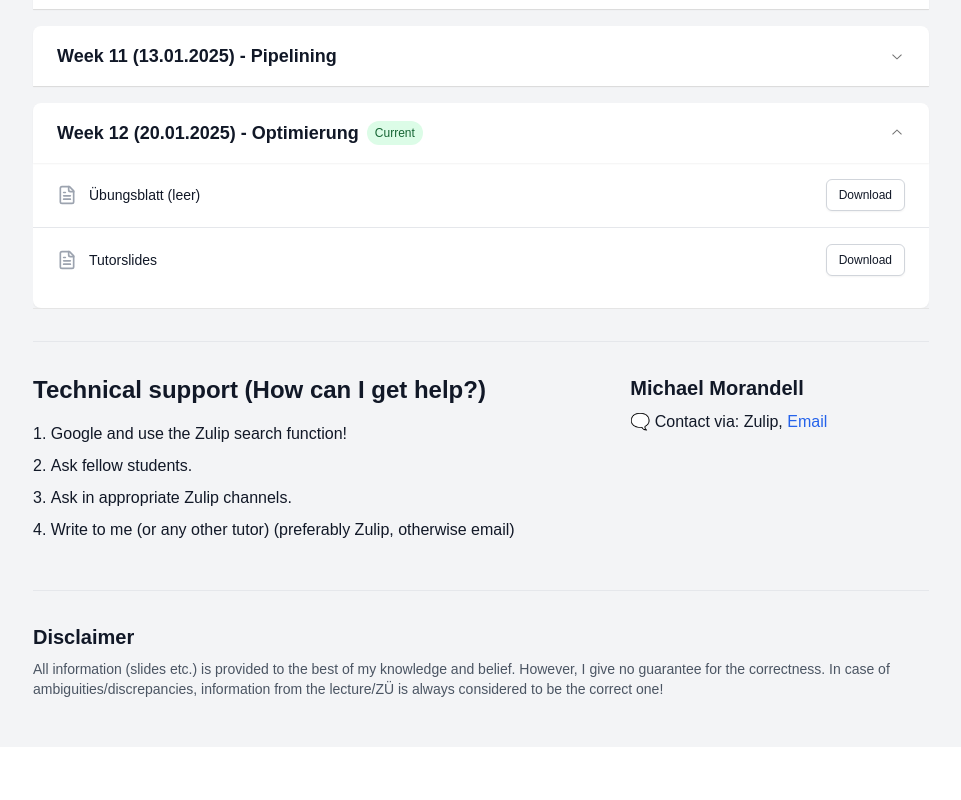
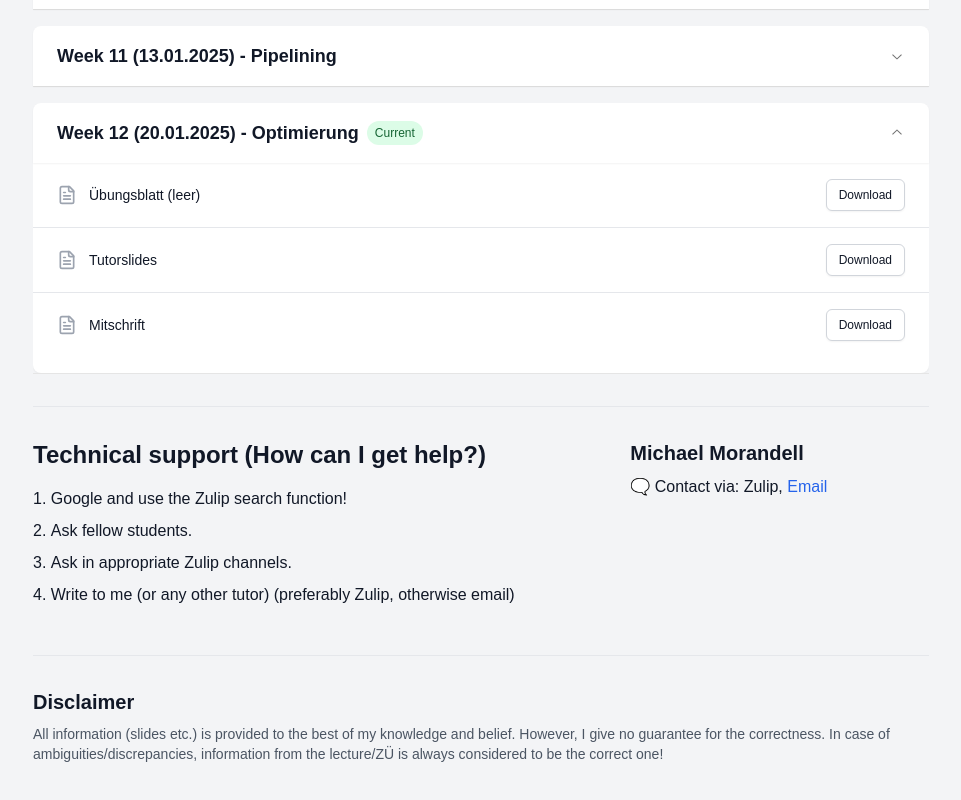
Before and after one commit to mormic04/era_tutorium_website, a Next.js app: page / in a window 1280 px wide. Shown: the part 1168-1968 px from the top of the page, without its empty margins (159-1120 px from the left). Before the commit the page ends 1915 px from the top, so only its background shows below. Built offline with nearby package versions, Linux system fonts and the light colour scheme.

Commit message:
added w12

```diff
--- a/src/components/LectureMaterials.tsx
+++ b/src/components/LectureMaterials.tsx
@@ -184,6 +184,7 @@ const lectureWeeks = [
     materials: [
       { name: "Übungsblatt (leer)", url: "https://www.moodle.tum.de/mod/resource/view.php?id=3266854"},
       { name: "Tutorslides", url: materialBasePath + "w12/era_tutorslides_w12.pdf"},
+      { name: "Mitschrift", url: materialBasePath + "w12/era_tutor12_platz.pdf"}
     ],
   },
 
```
